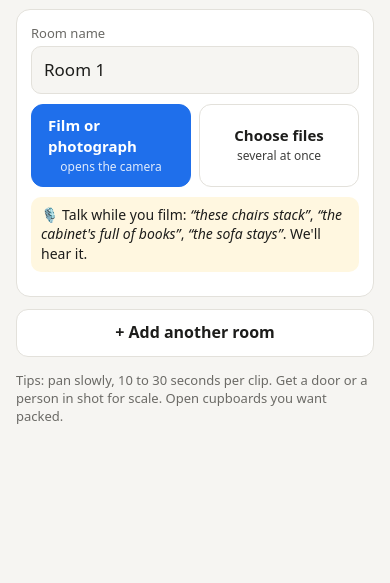
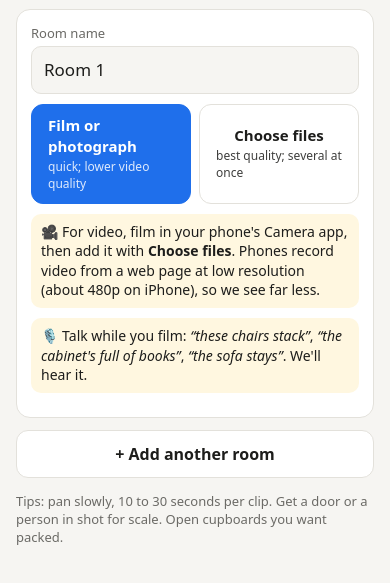
Before and after one commit to TallGibbs/Pack-It-Up, a plain HTML site: page frontend/capture.html in a window 390 px wide. Shown: the part 135-718 px from the top of the page. Drawn offline with Linux system fonts and the light colour scheme.

Commit message:
Capture page: film video in the Camera app, then Choose files
iPhone records video from a web page at about 480p (the 12:04 test clip arrived
at 360x480); clips picked from the library arrive full size.

Co-Authored-By: Claude Opus 5.5 <noreply@anthropic.com>

```diff
--- a/frontend/capture.html
+++ b/frontend/capture.html
@@ -50,14 +50,15 @@
     <input type="text" class="room-name" autocomplete="off" enterkeyhint="done">
     <div class="pick">
       <label class="btn primary">
-        <span>Film or photograph</span><small>opens the camera</small>
+        <span>Film or photograph</span><small>quick; lower video quality</small>
         <input class="sr-only cam" type="file" accept="image/*,video/*" capture="environment">
       </label>
       <label class="btn">
-        <span>Choose files</span><small>several at once</small>
+        <span>Choose files</span><small>best quality; several at once</small>
         <input class="sr-only lib" type="file" accept="image/*,video/*" multiple>
       </label>
     </div>
+    <p class="hint">🎥 For video, film in your phone's Camera app, then add it with <b>Choose files</b>. Phones record video from a web page at low resolution (about 480p on iPhone), so we see far less.</p>
     <p class="hint">🎙️ Talk while you film: <i>“these chairs stack”</i>, <i>“the cabinet's full of books”</i>, <i>“the sofa stays”</i>. We'll hear it.</p>
     <p class="warn hidden size-warn"></p>
     <ul class="files"></ul>
```
